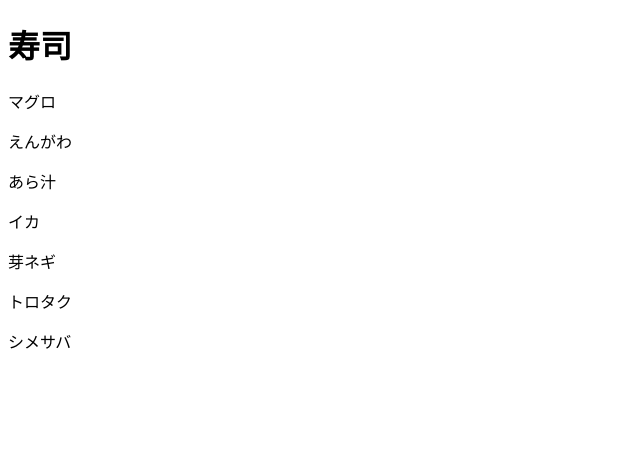
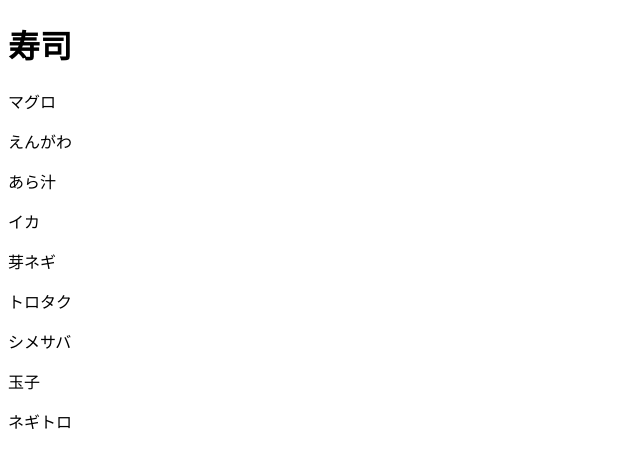
Before and after one commit to yudai-ez/github_hands_on_4, a plain HTML site: page index.html in a window 1280 px wide. Shown: the whole page, without its empty margins (0-640 px from the left). Drawn offline with Linux system fonts and the light colour scheme.

Commit message:
吉澤の注文(玉子、ネギトロ)

```diff
--- a/index.html
+++ b/index.html
@@ -13,5 +13,7 @@
     <p>芽ネギ</p>
     <p>トロタク</p>
     <p>シメサバ</p>
+    <p>玉子</p>
+    <p>ネギトロ</p>
   </body>
 </html>
```
